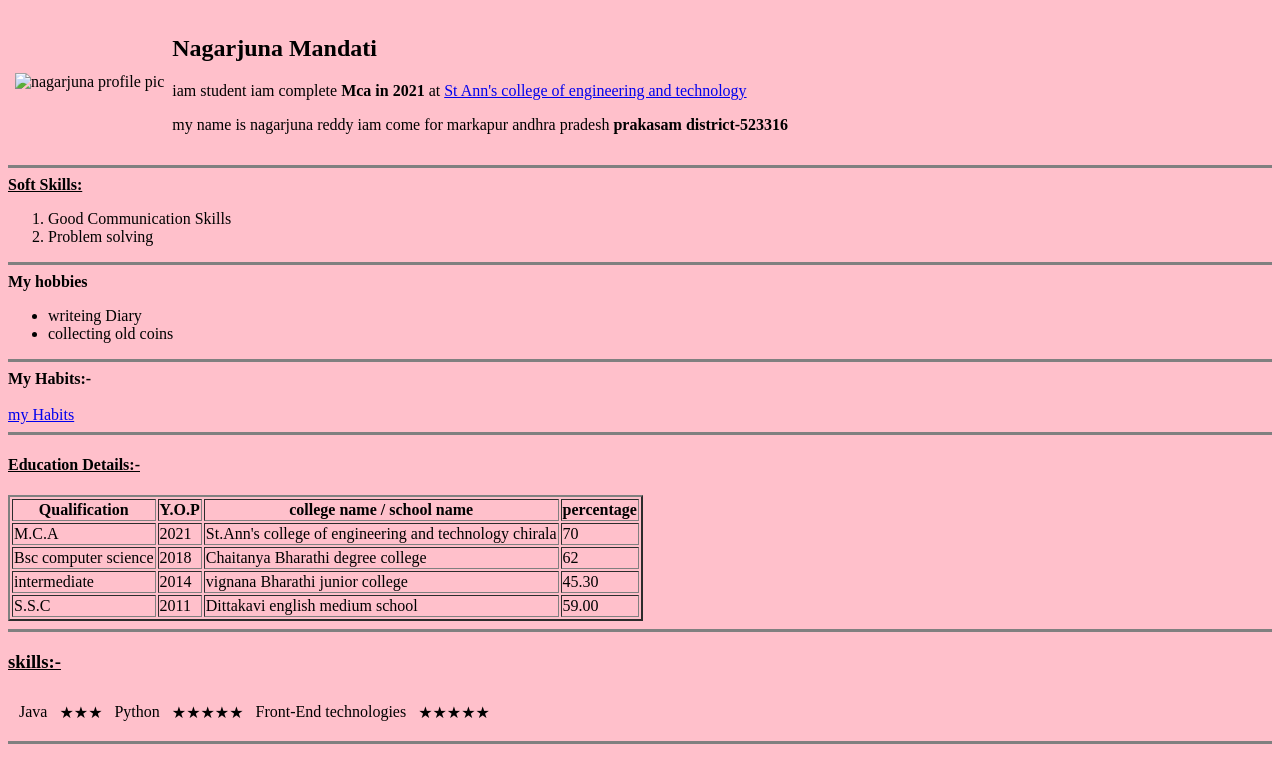
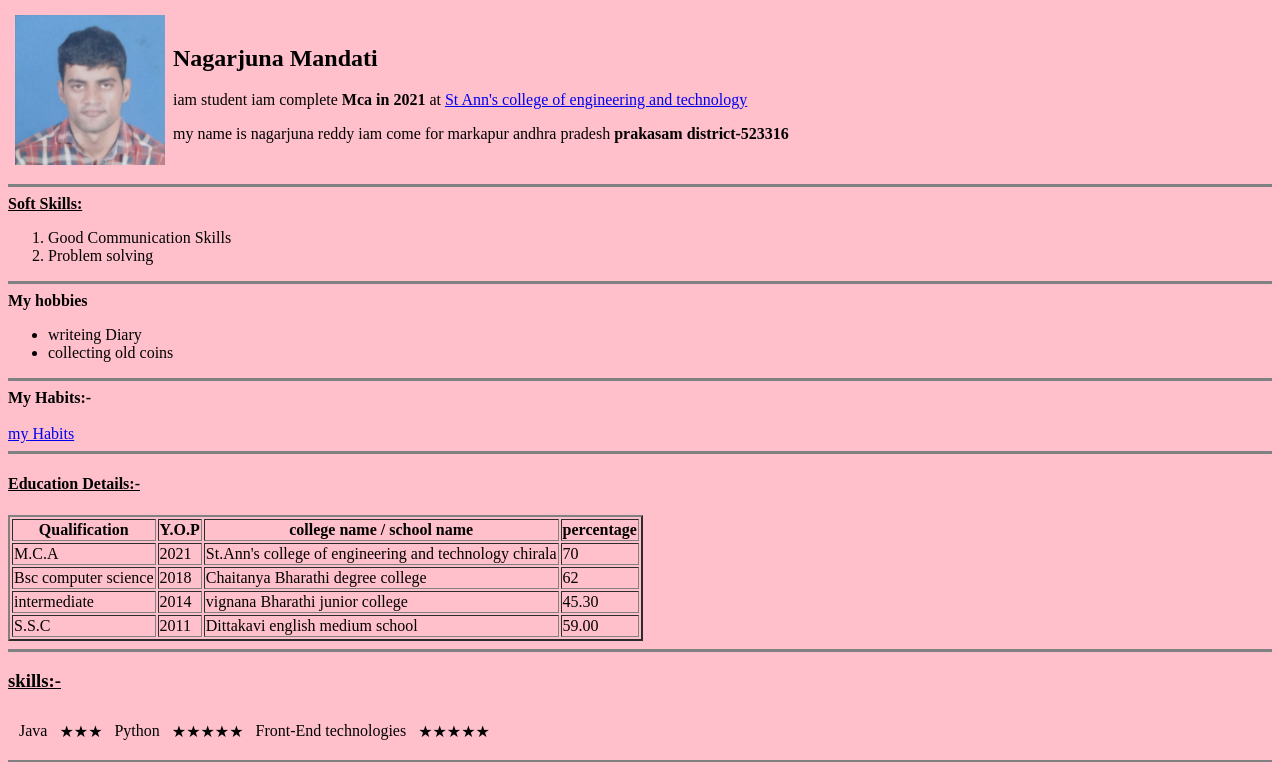
Before and after one commit to nagarjunareddymandati/resume, a plain HTML site: page index.html in a window 1280 px wide. Shown: the top 762 px of the page. Drawn offline with Linux system fonts and the light colour scheme.

Commit message:
Update index.html

```diff
--- a/index.html
+++ b/index.html
@@ -8,7 +8,7 @@
     <table cellspacing="6px">
         <tr>
         <td>
-            <img src="nag.jpg" alt="nagarjuna profile pic" width="150px" height="150px" />
+            <img src="images/nag.jpg" alt="nagarjuna profile pic" width="150px" height="150px" />
         </td>
         <td>
           <h2>Nagarjuna Mandati</h2>
```
